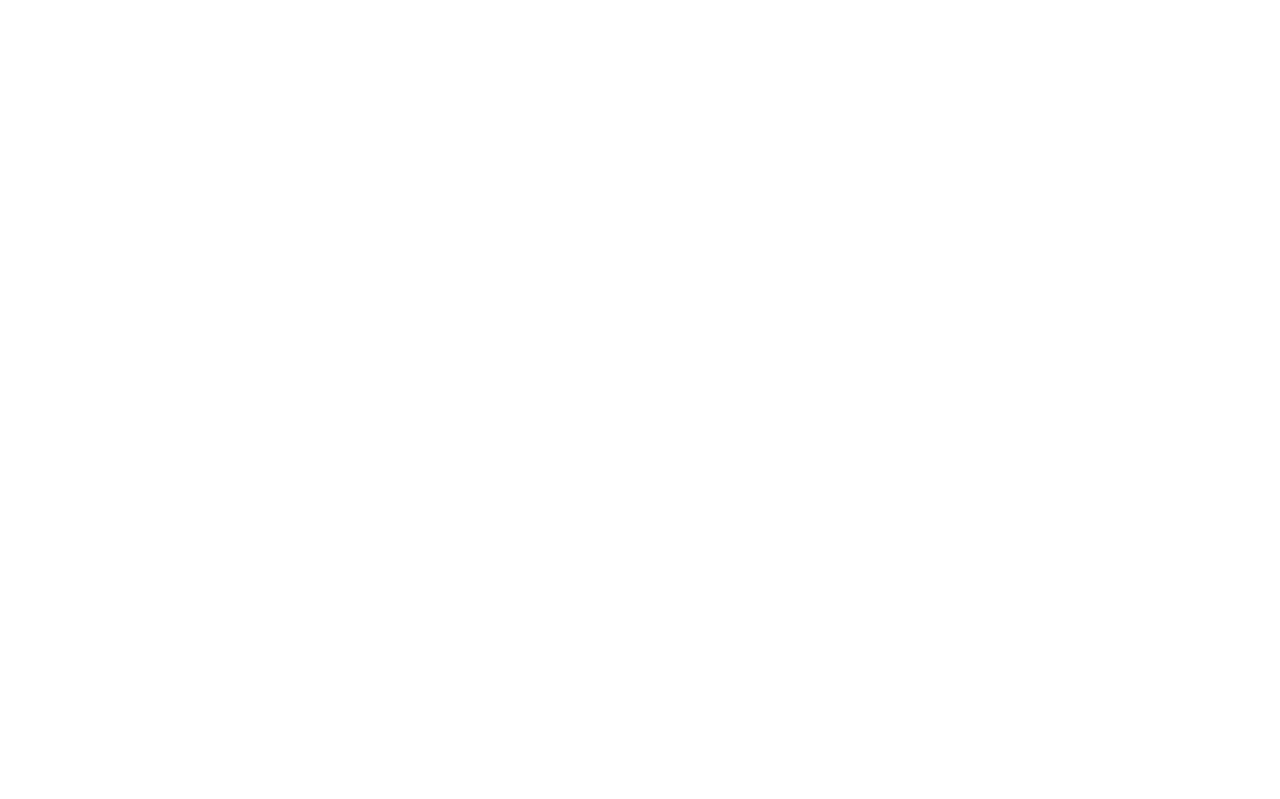
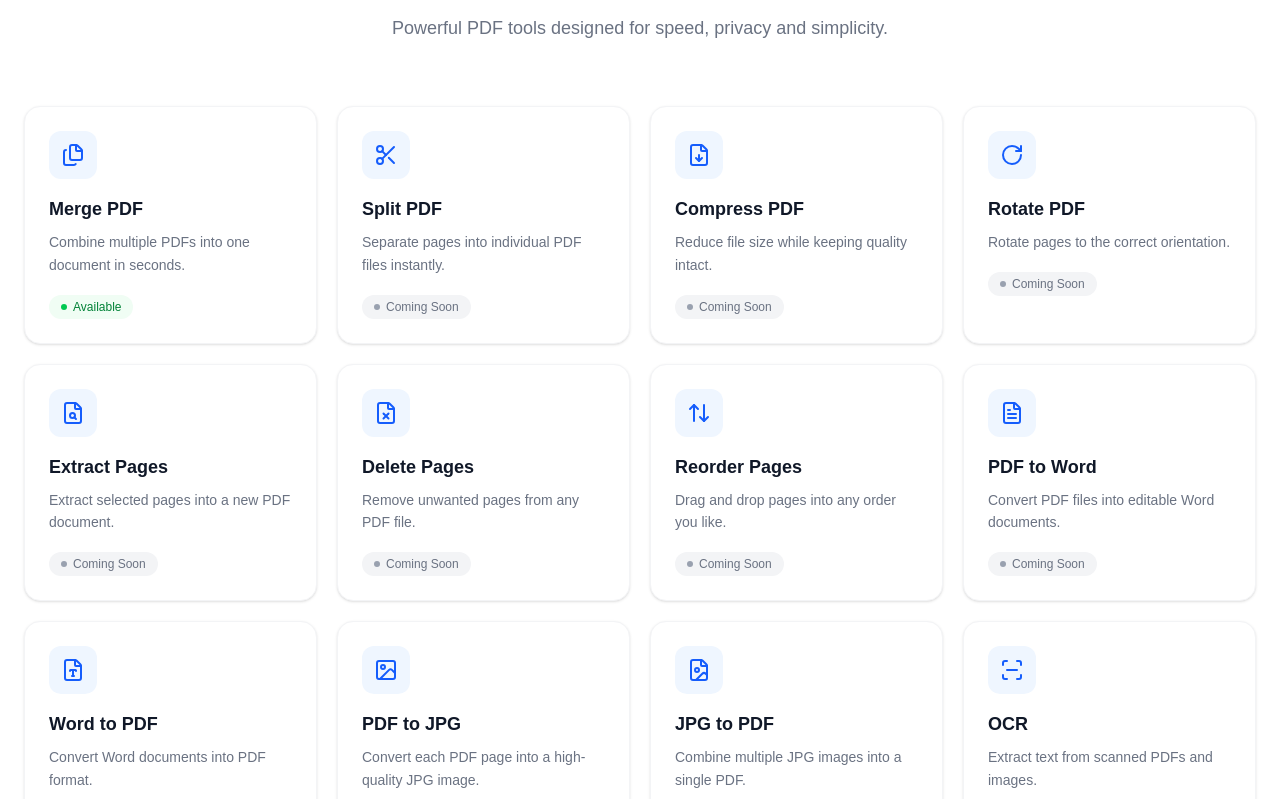
Before and after one commit to noumanali8718-netizen/pdfnest, a Next.js app: page / in a window 1280 px wide. Shown: the part 1341-2140 px from the top of the page. Before the commit the page ends 1203 px from the top, so only its background shows below. Built offline with nearby package versions, Linux system fonts and the light colour scheme.

Commit message:
Add PDF tools grid section

```diff
--- a/src/app/page.tsx
+++ b/src/app/page.tsx
@@ -1,5 +1,6 @@
 import Hero from "@/components/home/Hero";
 import UploadBox from "@/components/ui/UploadBox";
+import ToolsGrid from "@/components/home/ToolsGrid";
 
 export default function Home() {
   return (
@@ -15,7 +16,7 @@
       </section>
 
       {/* PDF Tools Grid */}
-      <section id="tools" />
+      <ToolsGrid />
 
       {/* How to Merge PDFs (SEO) */}
       <section id="how-to-merge" />
--- /dev/null
+++ b/src/components/home/ToolsGrid.tsx
@@ -0,0 +1,182 @@
+"use client";
+
+import {
+  Files,
+  Scissors,
+  FileDown,
+  RotateCw,
+  FileSearch,
+  FileX,
+  ArrowUpDown,
+  FileText,
+  FileType,
+  Image,
+  FileImage,
+  ScanLine,
+  Droplets,
+  Shield,
+  Lock,
+} from "lucide-react";
+
+type Tool = {
+  icon: typeof Files;
+  title: string;
+  description: string;
+  status: "available" | "coming-soon";
+};
+
+const tools: Tool[] = [
+  {
+    icon: Files,
+    title: "Merge PDF",
+    description: "Combine multiple PDFs into one document in seconds.",
+    status: "available",
+  },
+  {
+    icon: Scissors,
+    title: "Split PDF",
+    description: "Separate pages into individual PDF files instantly.",
+    status: "coming-soon",
+  },
+  {
+    icon: FileDown,
+    title: "Compress PDF",
+    description: "Reduce file size while keeping quality intact.",
+    status: "coming-soon",
+  },
+  {
+    icon: RotateCw,
+    title: "Rotate PDF",
+    description: "Rotate pages to the correct orientation.",
+    status: "coming-soon",
+  },
+  {
+    icon: FileSearch,
+    title: "Extract Pages",
+    description: "Extract selected pages into a new PDF document.",
+    status: "coming-soon",
+  },
+  {
+    icon: FileX,
+    title: "Delete Pages",
+    description: "Remove unwanted pages from any PDF file.",
+    status: "coming-soon",
+  },
+  {
+    icon: ArrowUpDown,
+    title: "Reorder Pages",
+    description: "Drag and drop pages into any order you like.",
+    status: "coming-soon",
+  },
+  {
+    icon: FileText,
+    title: "PDF to Word",
+    description: "Convert PDF files into editable Word documents.",
+    status: "coming-soon",
+  },
+  {
+    icon: FileType,
+    title: "Word to PDF",
+    description: "Convert Word documents into PDF format.",
+    status: "coming-soon",
+  },
+  {
+    icon: Image,
+    title: "PDF to JPG",
+    description: "Convert each PDF page into a high-quality JPG image.",
+    status: "coming-soon",
+  },
+  {
+    icon: FileImage,
+    title: "JPG to PDF",
+    description: "Combine multiple JPG images into a single PDF.",
+    status: "coming-soon",
+  },
+  {
+    icon: ScanLine,
+    title: "OCR",
+    description: "Extract text from scanned PDFs and images.",
+    status: "coming-soon",
+  },
+  {
+    icon: Droplets,
+    title: "Watermark PDF",
+    description: "Add text or image watermarks to any PDF.",
+    status: "coming-soon",
+  },
+  {
+    icon: Shield,
+    title: "Protect PDF",
+    description: "Password-protect your PDF files with encryption.",
+    status: "coming-soon",
+  },
+  {
+    icon: Lock,
+    title: "Unlock PDF",
+    description: "Remove password protection from PDF files.",
+    status: "coming-soon",
+  },
+];
+
+export default function ToolsGrid() {
+  return (
+    <section id="tools" className="bg-white py-24">
+      <div className="mx-auto max-w-7xl px-6">
+        {/* Section Header */}
+        <div className="mx-auto max-w-2xl text-center">
+          <h2 className="text-3xl font-bold tracking-tight text-gray-900 sm:text-4xl">
+            Everything you need to work with PDFs
+          </h2>
+          <p className="mt-4 text-lg text-gray-500">
+            Powerful PDF tools designed for speed, privacy and simplicity.
+          </p>
+        </div>
+
+        {/* Tools Grid */}
+        <div className="mt-16 grid gap-5 sm:grid-cols-2 lg:grid-cols-3 xl:grid-cols-4">
+          {tools.map((tool) => {
+            const Icon = tool.icon;
+            const isAvailable = tool.status === "available";
+
+            return (
+              <div
+                key={tool.title}
+                className="group relative rounded-2xl border border-gray-100 bg-white p-6 shadow-sm transition-all duration-300 hover:shadow-lg hover:-translate-y-1"
+              >
+                {/* Icon */}
+                <div className="mb-4 flex h-12 w-12 items-center justify-center rounded-xl bg-blue-50 text-blue-600 transition-colors duration-300 group-hover:bg-blue-600 group-hover:text-white">
+                  <Icon size={24} />
+                </div>
+
+                {/* Title */}
+                <h3 className="text-lg font-semibold text-gray-900">
+                  {tool.title}
+                </h3>
+
+                {/* Description */}
+                <p className="mt-2 text-sm leading-relaxed text-gray-500">
+                  {tool.description}
+                </p>
+
+                {/* Status Badge */}
+                <div className="mt-4">
+                  {isAvailable ? (
+                    <span className="inline-flex items-center gap-1.5 rounded-full bg-green-50 px-3 py-1 text-xs font-medium text-green-700">
+                      <span className="h-1.5 w-1.5 rounded-full bg-green-500" />
+                      Available
+                    </span>
+                  ) : (
+                    <span className="inline-flex items-center gap-1.5 rounded-full bg-gray-100 px-3 py-1 text-xs font-medium text-gray-500">
+                      <span className="h-1.5 w-1.5 rounded-full bg-gray-400" />
+                      Coming Soon
+                    </span>
+                  )}
+                </div>
+              </div>
+            );
+          })}
+        </div>
+      </div>
+    </section>
+  );
+}
```
